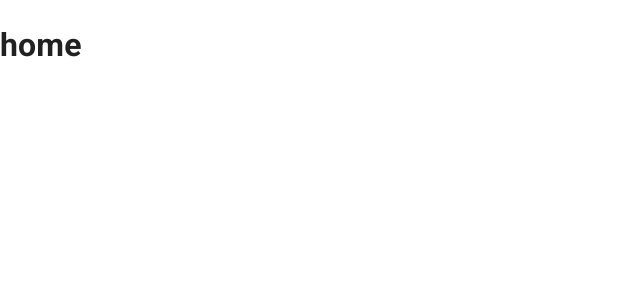
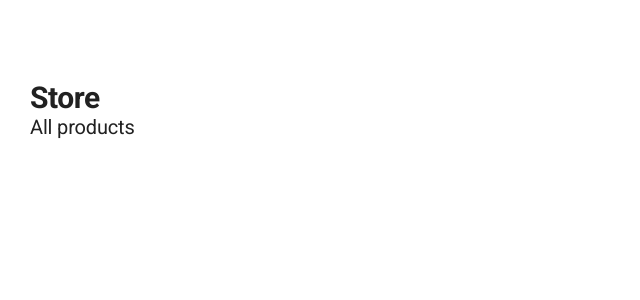
Before and after one commit to wellpinho/nextjs-teslo-shop, a Next.js app: page / in a window 1280 px wide. Shown: the top 300 px of the page, without its empty margins (0-640 px from the left). Built offline with nearby package versions, Linux system fonts and the light colour scheme.

Commit message:
✨ NEW FEATURE: meta tags and first layout

```diff
--- /dev/null
+++ b/src/components/layouts/ShopLayout.tsx
@@ -0,0 +1,45 @@
+import Head from "next/head";
+
+interface IProps {
+  title: string;
+  pageDescription: string;
+  imageFullUrl?: string;
+  children?: React.ReactNode;
+}
+
+export const ShopLayout = ({
+  children,
+  title,
+  pageDescription,
+  imageFullUrl,
+}: IProps) => {
+  return (
+    <>
+      <Head>
+        <meta name="description" content={pageDescription} />
+        <meta name="og:title" content={title} />
+        <meta name="og:description" content={pageDescription} />
+
+        {imageFullUrl && <meta name="og:image" content={imageFullUrl} />}
+
+        <title>{title}</title>
+      </Head>
+
+      <nav>{/* navbar */}</nav>
+
+      {/* TODO: sidebar */}
+
+      <main
+        style={{
+          margin: "80px auto",
+          maxWidth: "1440px",
+          padding: "0px 30px",
+        }}
+      >
+        {children}
+      </main>
+
+      <footer>{/* TODO: my custom footer */}</footer>
+    </>
+  );
+};
--- /dev/null
+++ b/src/components/layouts/index.ts
@@ -0,0 +1 @@
+export * from "./ShopLayout";
--- a/src/pages/index.tsx
+++ b/src/pages/index.tsx
@@ -1,7 +1,19 @@
+import { Typography } from "@mui/material";
 import type { NextPage } from "next";
+import { ShopLayout } from "../components/layouts";
 
 const Home: NextPage = () => {
-  return <h1>home</h1>;
+  return (
+    <ShopLayout
+      title={"Teslo-Shop - Home"}
+      pageDescription={"The most amazing products are here"}
+    >
+      <Typography variant="h1">Store</Typography>
+      <Typography variant="h2" sx={{ mb: 1 }}>
+        All products
+      </Typography>
+    </ShopLayout>
+  );
 };
 
 export default Home;
```
